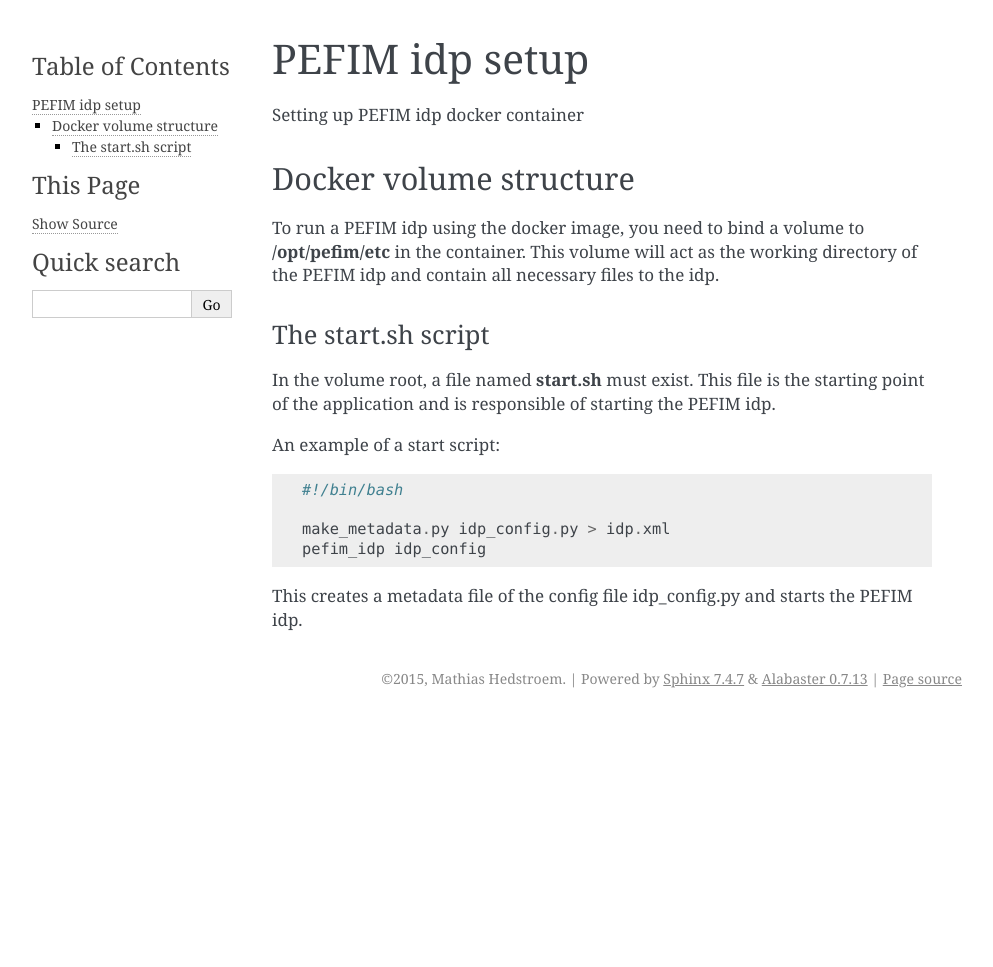
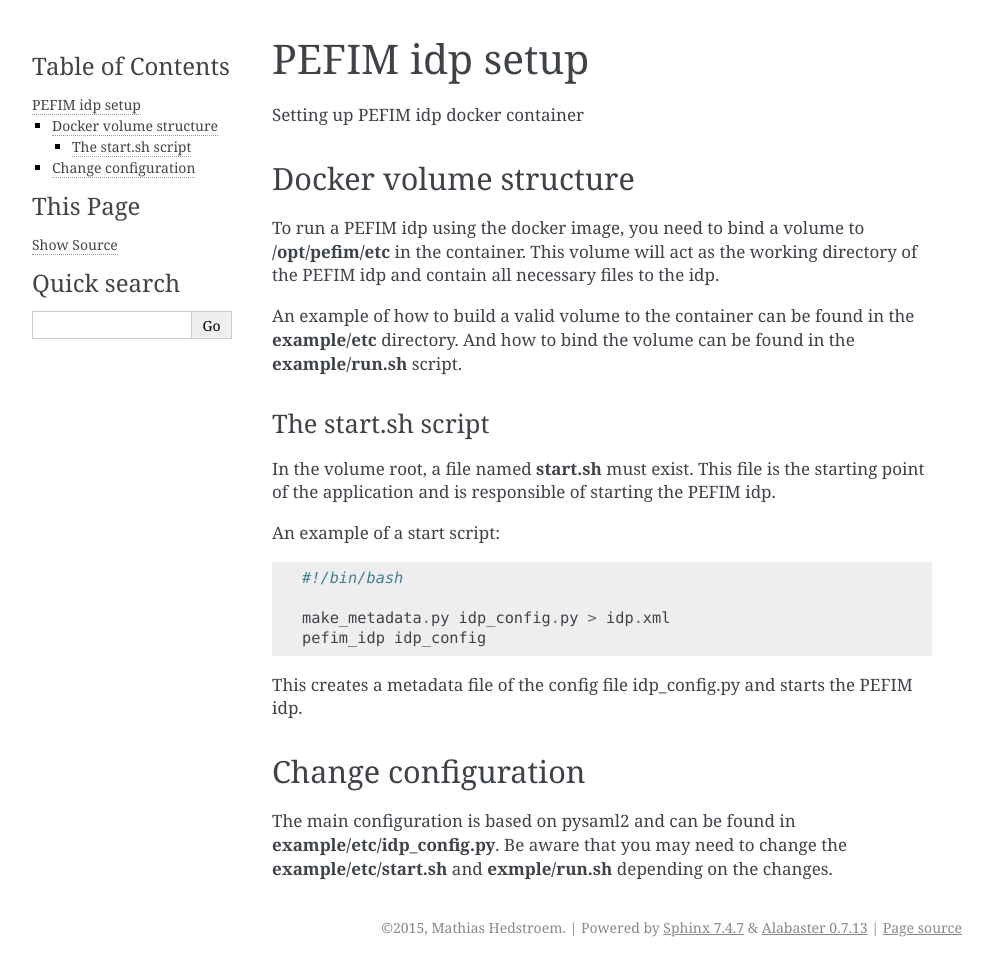
Before and after one commit to its-dirg/pefim_idp_docker, a Sphinx documentation site: the page built from doc/configuration.rst, in a window 1280 px wide. Shown: the whole page, without its empty margins (148-1141 px from the left). Built offline with Sphinx 7.4.7, drawn with Linux system fonts in a browser that asks for light colours; before the commit the page ends 900 px from its top, so only the background shows below that.

Commit message:
updated documentation

```diff
--- a/doc/configuration.rst
+++ b/doc/configuration.rst
@@ -11,6 +11,9 @@
 
 To run a PEFIM idp using the docker image, you need to bind a volume to **/opt/pefim/etc** in the container.
 This volume will act as the working directory of the PEFIM idp and contain all necessary files to the idp.
+
+An example of how to build a valid volume to the container can be found in the **example/etc** directory.
+And how to bind the volume can be found in the **example/run.sh** script.
 
 The start.sh script
 -------------------
@@ -26,3 +29,9 @@
     pefim_idp idp_config
 
 This creates a metadata file of the config file idp_config.py and starts the PEFIM idp.
+
+Change configuration
+====================
+
+The main configuration is based on pysaml2 and can be found in **example/etc/idp_config.py**. Be aware that you may
+need to change the **example/etc/start.sh** and **exmple/run.sh** depending on the changes.
--- a/doc/index.rst
+++ b/doc/index.rst
@@ -5,6 +5,9 @@
 
 Welcome to pefim_idp_docker's documentation!
 ============================================
+
+This is an early alpha version and contains some temporary quick fixes to create a working proof of concept.
+The intention is to refactor the code and configuration.
 
 Contents:
 
```
Also changed, not shown: 8 other files.
